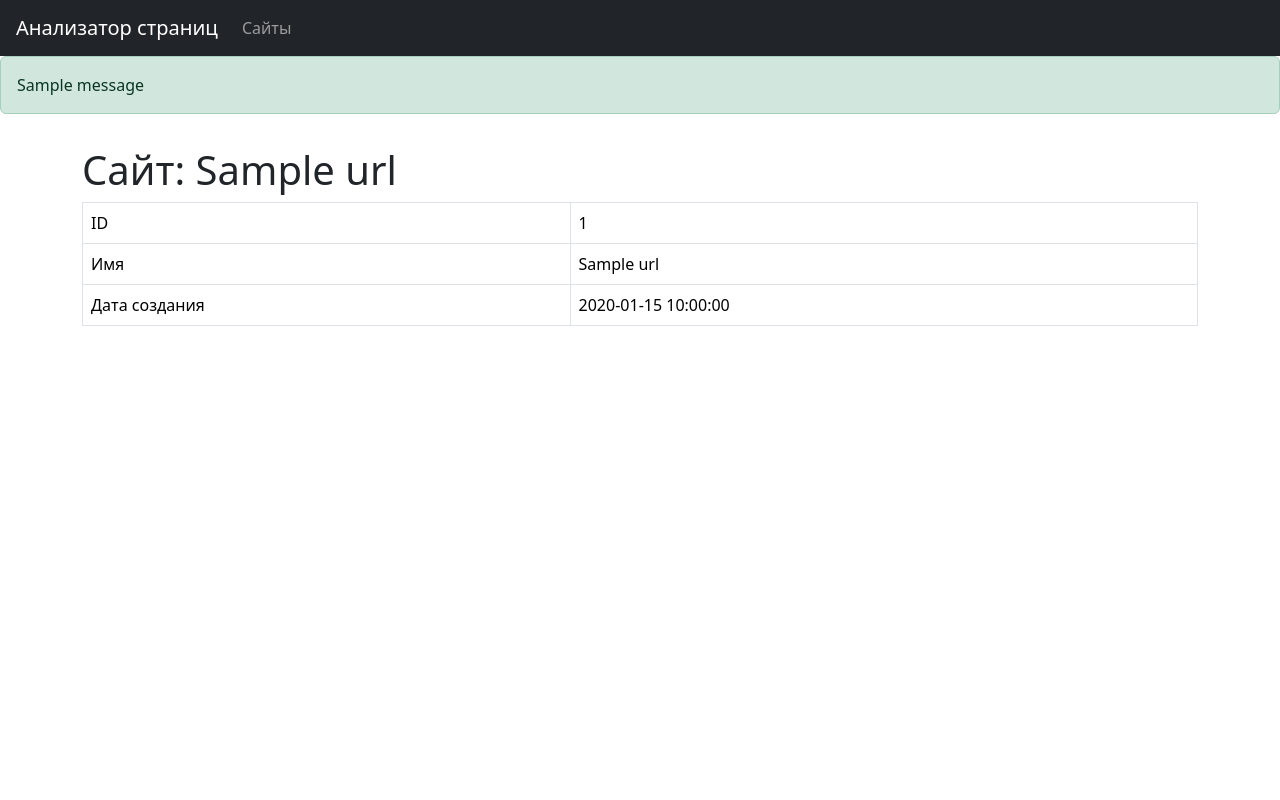
After one commit to Vitaliy-Berezhnoy/python-project-83, a Flask app: page /urls/1 in a window 1280 px wide. The commit adds this page. Run offline with Flask 3, Linux system fonts and the light colour scheme; one stand-in notice (Sample message) is shown; a database or web service that is not in the repository returns one stand-in record (values such as "Sample title"); some libraries are stand-ins or nearby versions.

Commit message:
Completes step_3

```diff
--- a/page_analyzer/app.py
+++ b/page_analyzer/app.py
@@ -1,15 +1,15 @@
 import os
-#import psycopg2
+
+from dotenv import load_dotenv
+from flask import Flask, flash, redirect, render_template, request, url_for
 
 from page_analyzer.db import UrlsRepo
-
-from dotenv import load_dotenv
-from flask import Flask, render_template
+from page_analyzer.url_utilities import is_valid_url, normalize_url
 
 load_dotenv()
 app = Flask(__name__)
 app.config['SECRET_KEY'] = os.getenv('SECRET_KEY')
-DATABASE_URL =os.getenv('DATABASE_URL')
+DATABASE_URL = os.getenv('DATABASE_URL')
 app.config['DATABASE_URL'] = DATABASE_URL
 
 repo = UrlsRepo(DATABASE_URL)
@@ -24,3 +24,27 @@ def home():
 def urls_get():
     urls = repo.get_all_urls()
     return render_template('index.html', urls=urls)
+
+
+@app.post("/urls")
+def urls_post():
+    url = request.form.get('url', '').strip()
+    if not is_valid_url(url):
+        flash('Некорректный URL', 'danger')
+        return render_template("new.html", url=url), 422
+    url = normalize_url(url)
+    existing_url = repo.find_same_url(url)
+    if existing_url:
+        flash('Страница уже существует', 'info')
+        url_id = existing_url
+        print('22222', url_id, '333333')
+    else:
+        url_id = repo.add_url(url)
+        flash('Страница успешно добавлена', 'success')
+    return redirect(url_for('url_get', id=url_id))
+
+
+@app.route("/urls/<int:id>")
+def url_get(id):
+    url = repo.get_url(id)
+    return render_template('show.html', url=url)
--- a/page_analyzer/db.py
+++ b/page_analyzer/db.py
@@ -6,14 +6,30 @@ class UrlsRepo:
     def __init__(self, url_db):
         self.conn = psycopg2.connect(url_db)
 
-
     def get_all_urls(self):
         with self.conn.cursor(cursor_factory=DictCursor) as cur:
             cur.execute('SELECT * FROM urls ORDER BY urls.id DESC;')
             urls = cur.fetchall()
         return urls
 
+    def add_url(self, url):
+        with self.conn.cursor(cursor_factory=DictCursor) as cur:
+            cur.execute(
+                'INSERT INTO urls (name) VALUES (%s) RETURNING id;',
+                (url,)
+            )
+            url_id = cur.fetchone()
+            self.conn.commit()
+            return url_id['id']
 
+    def find_same_url(self, url):
+        with self.conn.cursor(cursor_factory=DictCursor) as cur:
+            cur.execute('SELECT id FROM urls WHERE name = (%s)', (url,))
+            url_id = cur.fetchone()
+        return url_id
 
-
-#def get_all_urls()
+    def get_url(self, url_id):
+        with self.conn.cursor(cursor_factory=DictCursor) as cur:
+            cur.execute('SELECT * FROM urls WHERE id = %s;', (url_id,))
+            result = cur.fetchone()
+        return result
--- a/page_analyzer/templates/base.html
+++ b/page_analyzer/templates/base.html
@@ -5,9 +5,27 @@
     <meta name="viewport" content="width=device-width, initial-scale=1, shrink-to-fit=no">
     <meta name="description" content="Third project for Hexlet.io">
     <link href="https://cdn.jsdelivr.net/npm/bootstrap@5.3.3/dist/css/bootstrap.min.css" rel="stylesheet" integrity="sha384-QWTKZyjpPEjISv5WaRU9OFeRpok6YctnYmDr5pNlyT2bRjXh0JMhjY6hW+ALEwIH" crossorigin="anonymous">
-     {% block head %}{% endblock %}
+    <title>Анализатор страниц</title>
   </head>
-  <body>
+  <body class="min-vh-100 d-flex flex-column">
+  <header class="flex-shrink-0">
+    <nav class="navbar navbar-expand-md navbar-dark bg-dark px-3">
+  <a class="navbar-brand" href="/">Анализатор страниц</a>
+  <div id="navbarNav">
+      <ul class="navbar-nav">
+        <li class="nav-item"><a class="nav-link " href="/urls">Сайты</a></li>
+      </ul>
+  </div>
+</nav>
+
+  </header>
+    {% with messages = get_flashed_messages(with_categories=true) %}
+        {% if messages %}
+            {% for category, message in messages %}
+                <div class="alert alert-{{ category }}" role="alert">{{ message }}</div>
+            {% endfor %}
+        {% endif %}
+    {% endwith %}
   {% block content %}{% endblock %}
   </body>
 </html>
--- a/page_analyzer/templates/index.html
+++ b/page_analyzer/templates/index.html
@@ -18,7 +18,7 @@
                 {% for url in urls %}
                 <tr>
                     <td>{{url.id}}</td>
-                    <td>{{url.name}}</td>
+                    <td><a href="{{ url_for('url_get', id=url.id)}}">{{url.name}}</a></td>
                     <td>{{''}}</td>
                     <td>{{''}}</td>
                 </tr>
--- /dev/null
+++ b/page_analyzer/templates/show.html
@@ -0,0 +1,27 @@
+{% extends "base.html" %}
+{% block content %}
+
+<main class="flex-grow-1">
+    <div class="container-lg mt-3">
+        <h1>Сайт: {{ url.name }}</h1>
+        <div class="table-responsive">
+    <table class="table table-bordered table-hover text-nowrap" data-test="url">
+      <tbody>
+        <tr>
+          <td>ID</td>
+          <td>{{ url.id }}</td>
+        </tr>
+        <tr>
+          <td>Имя</td>
+          <td>{{ url.name }}</td>
+        </tr>
+        <tr>
+          <td>Дата создания</td>
+          <td>{{ url.created_at }}</td>
+        </tr>
+      </tbody>
+    </table>
+        </div>
+    </div>
+</main>
+{% endblock %}
```
Also changed, not shown: database.sql (+0 -12 lines), page_analyzer/url_utilities.py (added, +12 -0 lines), 1 other file.
